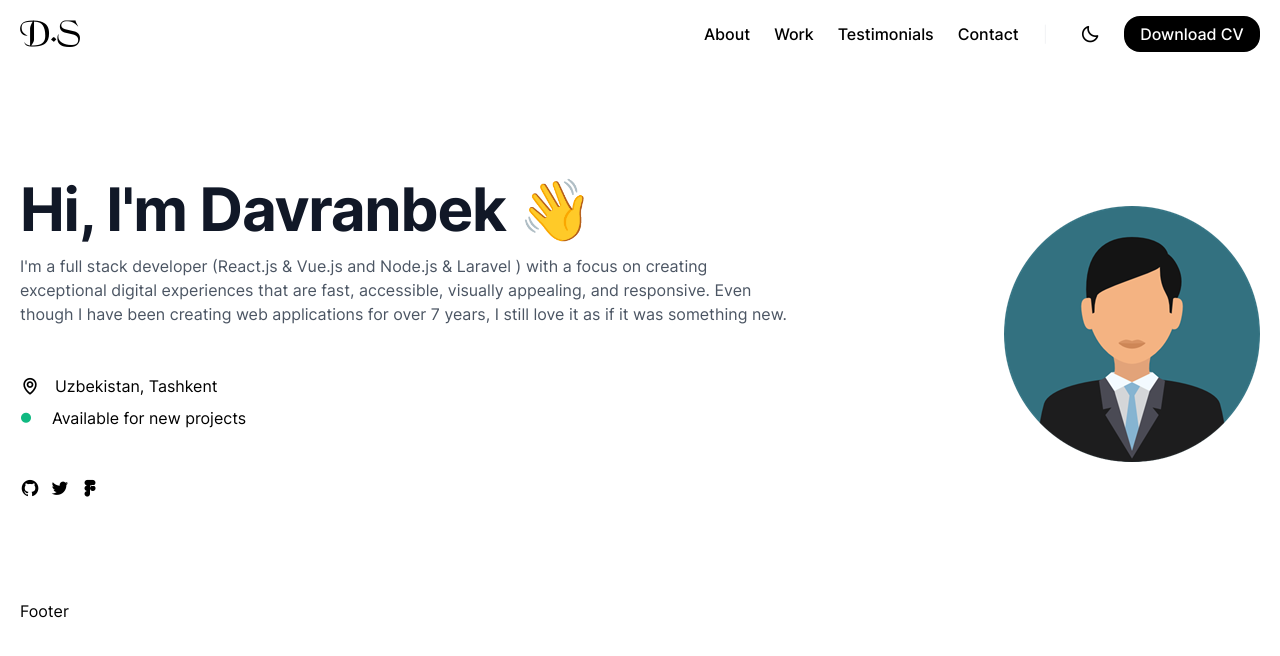
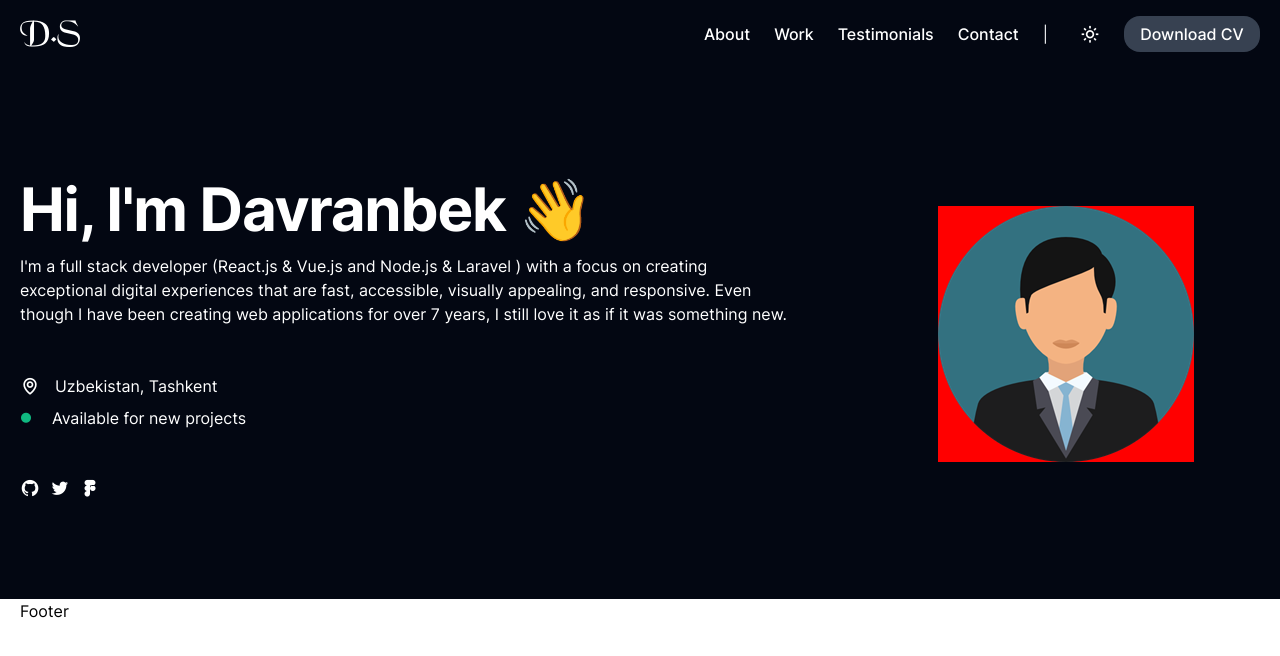
Before and after one commit to dsabirbaev/Portfolio-Template, a React (Vite) app: page / in a window 1280 px wide. Shown: the top 656 px of the page. Built offline with nearby package versions, Linux system fonts and the light colour scheme.

Commit message:
add dark func

```diff
--- a/src/components/Header/index.jsx
+++ b/src/components/Header/index.jsx
@@ -1,44 +1,65 @@
-import { useState } from "react";
+import { useState, useEffect } from "react";
 import "./style.scss";
 
 const index = () => {
     const [menu, setMenu] = useState(false);
-    const [dark, setDark] = useState(false);
+    const [dark, setDark] = useState(() => {
+        const storedDarkMode = localStorage.getItem('darkMode');
+        return storedDarkMode ? false : true;
+
+    });
     const navLinkStyle = menu ? { right: 0 } : {};
+
+    const toggleDarkMode = () => {
+
+        setDark(!dark);
+        // document.documentElement.classList.toggle("dark");
+
+    }
+    useEffect(() => {
+
+        localStorage.setItem('darkMode', JSON.stringify(dark));
+        if (dark === true) {
+            document.documentElement.classList.add("dark");
+        } else {
+            document.documentElement.classList.remove("dark");
+        }
+    }, [dark]);
+
     return (
-        <header>
+        <header className="dark:bg-[#030712]">
             <div className="container">
                 <nav className="nav">
-                    <a className="nav__logo" href="#">D.S</a>
-                    <span onClick={() => setMenu(!menu)} >
+                    <a className="nav__logo dark:text-white" href="#">D.S</a>
+                    <span className="dark:text-white" onClick={() => setMenu(!menu)} >
                         {
                             menu ?
                                 <i className='bx bx-x close-menu'></i>
                                 : <i className='bx bx-menu menu'></i>
                         }
                     </span>
-                    <div className="nav__link" style={navLinkStyle}>
-                        <ul className="nav__list">
+                    <div className="nav__link dark:bg-[#030712]" style={navLinkStyle}>
+                        <ul className="nav__list dark:text-white">
                             <li className="nav__list--item"><a className="nav__list--item-link" href="#">About</a></li>
                             <li className="nav__list--item"><a className="nav__list--item-link" href="#">Work</a></li>
                             <li className="nav__list--item"><a className="nav__list--item-link" href="#">Testimonials</a></li>
                             <li className="nav__list--item"><a className="nav__list--item-link" href="#">Contact</a></li>
                         </ul>
                         <span className="nav__line">|</span>
-                        <div className="nav__btn">
+                        <div className="nav__btn dark:text-white">
                             <div className="nav__btn--list">
                                 <span className="nav__btn--text">Switch Theme</span>
-                                <span onClick={() => setDark(!dark)}>
+                                <span onClick={toggleDarkMode}>
                                     {
                                         dark ? <i title="Switch to light" className='bx bx-sun nav__btn--dark'></i> :
-                                        <i title="Switch to dark" className='bx bx-moon nav__btn--dark'></i>
+                                            <i title="Switch to dark" className='bx bx-moon nav__btn--dark'></i>
 
                                     }
                                 </span>
 
                             </div>
 
-                            <a className="nav__btn--download" href="#">Download CV</a>
+                            <a className="nav__btn--download dark:bg-gray-700 dark:hover:text-white" href="#">Download CV</a>
                         </div>
                     </div>
                 </nav>
--- a/src/components/Intro/index.jsx
+++ b/src/components/Intro/index.jsx
@@ -5,19 +5,19 @@ import "./style.scss";
 
 const index = () => {
     return (
-        <section className='intro'>
+        <section className='intro dark:bg-[#030712]'>
             <div className='container'>
                 <div className="intro__inner">
                     <div className="intro__right">
-                        <h1 className="intro__right--title">Hi, I'm Davranbek 👋</h1>
-                        <p className="intro__right--text">I'm a full stack developer (React.js & Vue.js and Node.js & Laravel ) with a focus on creating  exceptional digital experiences that are fast, accessible, visually appealing, and responsive. Even though I have been creating web applications for over 7 years, I still love it as if it was something new.</p>
-                        <div className="intro__right--location">
+                        <h1 className="intro__right--title dark:text-white">Hi, I'm Davranbek 👋</h1>
+                        <p className="intro__right--text dark:text-white">I'm a full stack developer (React.js & Vue.js and Node.js & Laravel ) with a focus on creating  exceptional digital experiences that are fast, accessible, visually appealing, and responsive. Even though I have been creating web applications for over 7 years, I still love it as if it was something new.</p>
+                        <div className="intro__right--location dark:text-white">
                              <i className='bx bx-map'></i> <p>Uzbekistan, Tashkent</p>
                         </div>
                         <div className="intro__right--status">
-                            <i className='bx bxs-circle'></i> <p>Available for new projects</p>
+                            <i className='bx bxs-circle'></i> <p className="dark:text-white">Available for new projects</p>
                         </div>
-                        <div className="intro__right--socials">
+                        <div className="intro__right--socials dark:text-white">
                             <a href="#"><i className='bx bxl-github github'></i></a>
                             <a href="#"><i className='bx bxl-twitter twitter'></i></a>
                             <a href="#"><i className='bx bxl-figma figma'></i></a>
--- a/src/components/Intro/style.scss
+++ b/src/components/Intro/style.scss
@@ -8,7 +8,7 @@
     &__inner{
         display: flex;
         align-items: center;
-        justify-content: space-between;
+        column-gap: 150px;
     }
     &__right{
         &--title{
@@ -67,6 +67,7 @@
     }
 
     &__left{
+        background-color: red;
+    }
 
-    }
 }
--- a/tailwind.config.js
+++ b/tailwind.config.js
@@ -9,4 +9,5 @@ export default {
     extend: {},
   },
   plugins: [],
+  darkMode: "class"
 }
```
